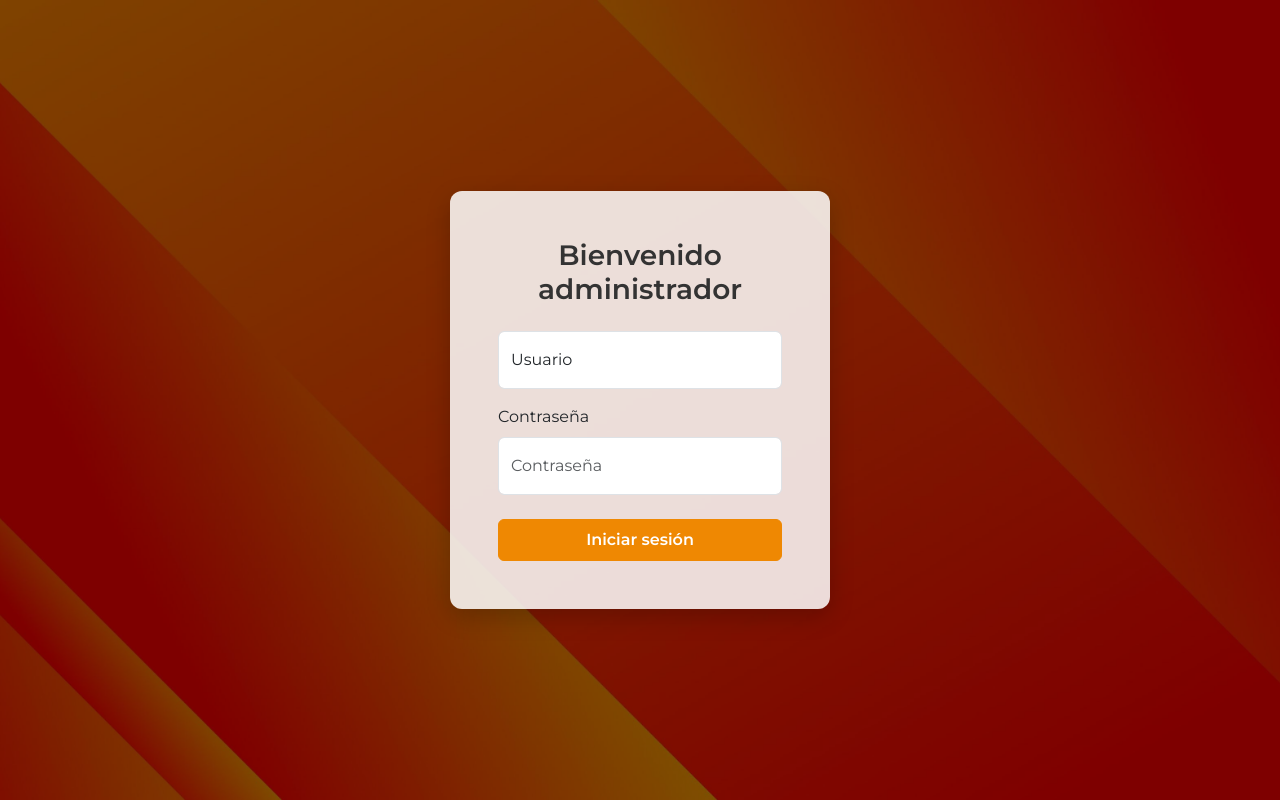
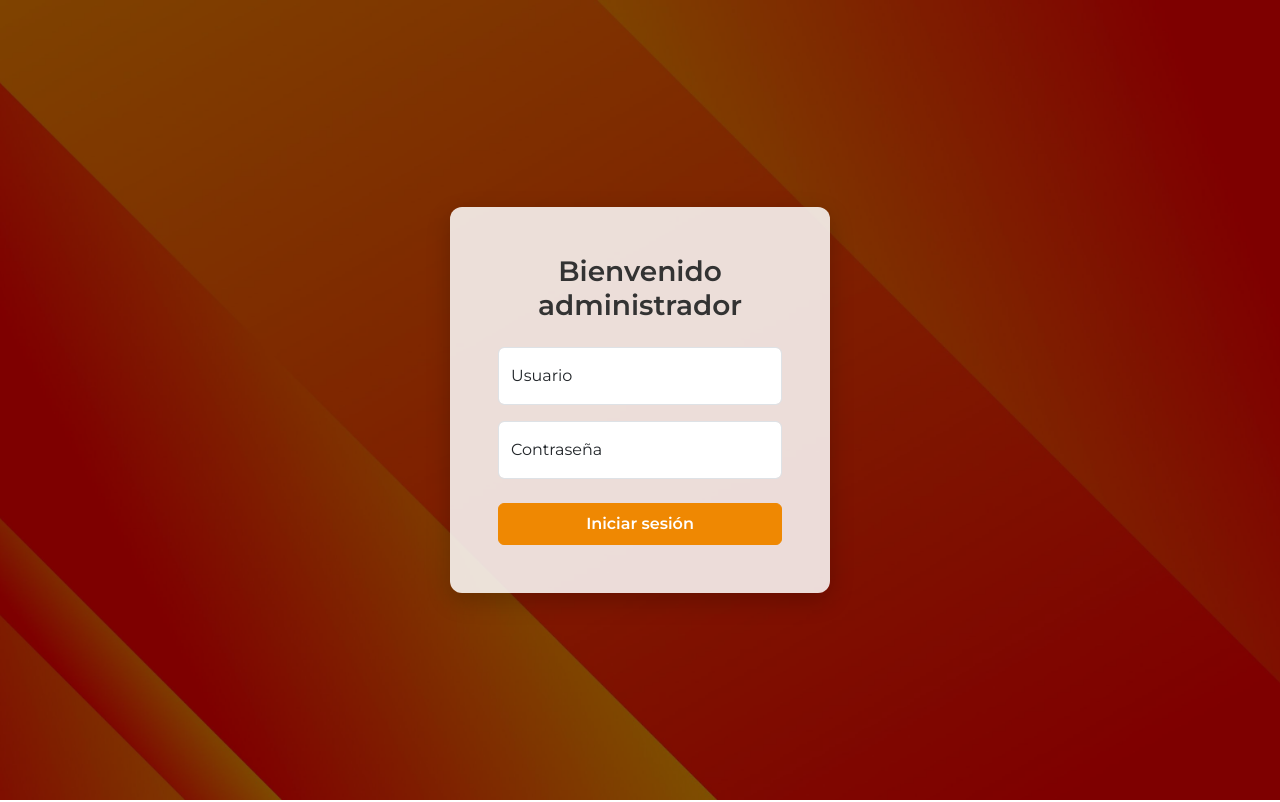
Before and after one commit to PabloDevUtl/analytics, a React (Vite) app: page /login in a window 1280 px wide. Shown: the top 802 px of the page. Built offline with nearby package versions, Linux system fonts and the light colour scheme; no server answers.

Commit message:
Se modifico el fomrulario

```diff
--- a/frontend/pages/Login.jsx
+++ b/frontend/pages/Login.jsx
@@ -87,7 +87,8 @@ export default function Login() {
 
       if (data.failedCount >= 3) {
         const level = data.lockLevel || 0;
-        const duration = LOCK_DURATIONS[Math.min(level, LOCK_DURATIONS.length - 1)];
+        const duration =
+          LOCK_DURATIONS[Math.min(level, LOCK_DURATIONS.length - 1)];
         data.lockUntil = now + duration * 1000;
         data.lockLevel = level + 1;
         data.failedCount = 0;
@@ -102,7 +103,9 @@ export default function Login() {
 
   // Formato de mm:ss para temporizador
   const format = (secs) => {
-    const m = Math.floor(secs / 60).toString().padStart(2, "0");
+    const m = Math.floor(secs / 60)
+      .toString()
+      .padStart(2, "0");
     const s = (secs % 60).toString().padStart(2, "0");
     return `${m}:${s}`;
   };
@@ -113,16 +116,17 @@ export default function Login() {
       style={{ backgroundImage: `url(${fondoLogin})` }}
     >
       <div className="login-card p-4 p-md-5">
-        <h2 className="text-center mb-4 login-title">Bienvenido administrador</h2>
+        <h2 className="text-center mb-4 login-title">
+          Bienvenido administrador
+        </h2>
 
         <form onSubmit={handleSubmit} noValidate>
-          {/* Usuario con estilo form-floating */}
           <div className="form-floating mb-3">
             <input
               type="text"
               className="form-control input-custom"
               id="usuario"
-              placeholder="Usuario"
+              placeholder=" " // <- IMPORTANTE: dejar un espacio
               value={usuario}
               onChange={(e) => setUsuario(e.target.value)}
               disabled={!!lockedUntil}
@@ -131,19 +135,18 @@ export default function Login() {
             <label htmlFor="usuario">Usuario</label>
           </div>
 
-          {/* Contraseña con altura igualada manualmente */}
-          <div className="mb-4">
-            <label htmlFor="contrasena" className="form-label">Contraseña</label>
+          <div className="form-floating mb-4">
             <input
               type="password"
               className="form-control input-custom"
               id="contrasena"
-              placeholder="Contraseña"
+              placeholder=" " // <- importante: espacio para que funcione form-floating
               value={contrasena}
               onChange={(e) => setContrasena(e.target.value)}
               disabled={!!lockedUntil}
               required
             />
+            <label htmlFor="contrasena">Contraseña</label>
           </div>
 
           <button
```
